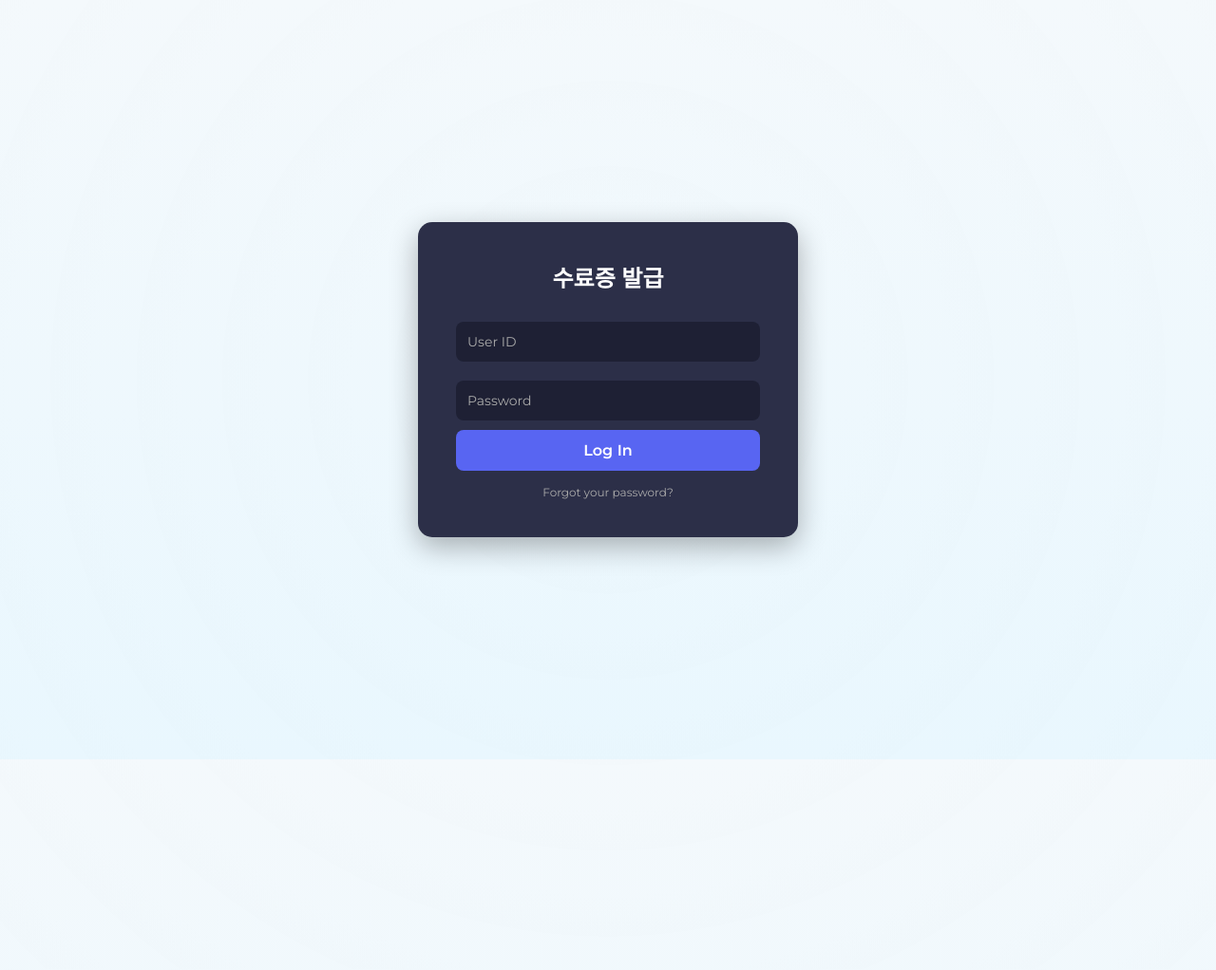
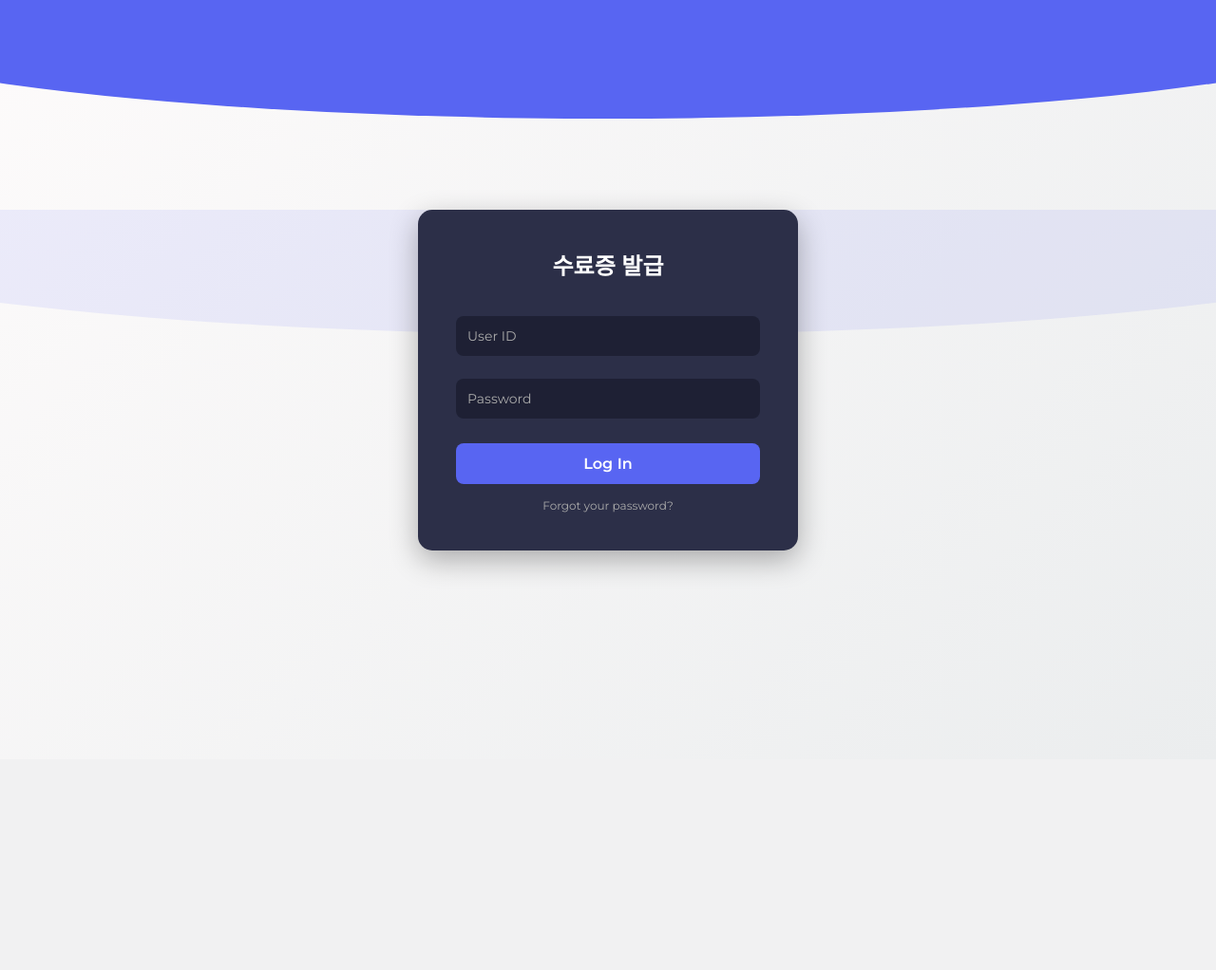
Before and after one commit to yunkijung/sk-python-group, a Flask app: page / in a window 1280 px wide; the page is wider, and only the part inside the window is pictured. Shown: that part at 95% size. After the commit the page ends 605 px from the top of that part, so only its background shows below. Run offline with Flask 3, Linux system fonts and the light colour scheme.

Commit message:
login.css file fixed

```diff
--- a/static/login.css
+++ b/static/login.css
@@ -1,20 +1,53 @@
 /* Google Fonts 적용 */
 @import url('https://fonts.googleapis.com/css2?family=Montserrat:wght@400;600&display=swap');
-/* 기본 스타일 */
+/* 기본 스타일 초기화 */
 * {
     margin: 0;
     padding: 0;
     box-sizing: border-box;
     font-family: 'Montserrat', sans-serif;
 }
+/* Body 스타일 */
 body {
-    background: linear-gradient(to bottom, #F4F9FC, #E9F7FE);
-    height: 100vh;
+    position: relative;
+    width: 100%;
+    min-height: 100vh;
+    /* 부드러운 그라디언트 배경 + 상단 파형 */
+    background: linear-gradient(135deg, #FDFBFB 0%, #EBEDEE 100%);
     display: flex;
     justify-content: center;
     align-items: center;
-    color: white;
-    overflow: hidden;
+    color: #333;
+}
+/* 파형(물결) 효과를 위해 가상 요소 사용 */
+/* 기존 초록색(#5A9D8B)을 로그인 폼에 어울리는 보라색(#5865F2)으로 변경 */
+body::before {
+    content: "";
+    position: absolute;
+    top: 0;
+    left: 0;
+    width: 100%;
+    height: 250px;
+    background: #5865F2; /* 변경된 색상 */
+    clip-path: ellipse(70% 50% at 50% 0%);
+    z-index: -1; /* 로그인 박스가 이 위에 올라오도록 뒤로 보냄 */
+}
+@keyframes floating {
+    0%, 100% { transform: scale(1); }
+    50% { transform: scale(1.05); }
+}
+/* 2) 추가적인 파형(ellipse) 스타일 (배경에 다른 레이어) */
+.login-container::before {
+    content: '';
+    position: absolute;
+    top: 0;
+    left: 0;
+    width: 100%;
+    height: 220px; /* 원하는 높이로 조절 */
+    background: #5865F2; /* 파형 색상 (버튼 컬러 계열) */
+    clip-path: ellipse(75% 60% at 50% 0%);
+    z-index: -1; /* 라디얼 그라디언트보다 위에 */
+    opacity: 0.1; /* 너무 튀지 않도록 살짝만 보이게 조절 */
 }
 /* 로그인 컨테이너 */
 .login-container {
@@ -24,22 +57,6 @@ body {
     display: flex;
     justify-content: center;
     align-items: center;
-}
-/* 배경 스타일 */
-body::before {
-    content: '';
-    position: absolute;
-    width: 150%;
-    height: 150%;
-    background: radial-gradient(circle, rgba(255, 255, 255, 0.05), transparent);
-    animation: floating 5s infinite ease-in-out;
-    top: -25%;
-    left: -25%;
-    z-index: -1;
-}
-@keyframes floating {
-    0%, 100% { transform: scale(1); }
-    50% { transform: scale(1.05); }
 }
 /* 로그인 박스 */
 .login-box {
@@ -56,23 +73,29 @@ body::before {
 .login-box h1 {
     font-size: 24px;
     color: white;
-    margin-bottom: 20px;
+    margin-bottom: 25px; /* 기존보다 살짝 여백 늘림 */
     font-weight: 600;
 }
 /* 입력 필드 */
 .txtb {
     width: 100%;
     padding: 12px;
-    margin: 10px 0;
+    margin: 12px 0; /* 필드 간 간격 */
     background: #1E2034;
     border: none;
     color: white;
     border-radius: 8px;
     outline: none;
     font-size: 14px;
+    transition: box-shadow 0.3s;
 }
 .txtb::placeholder {
     color: #aaa;
+}
+/* 포커스 시 강조 효과 */
+.txtb:focus {
+    background-color: #2D2F4C;
+    box-shadow: 0 0 5px rgba(88, 101, 242, 0.3); /* 파란빛 그림자 */
 }
 /* 로그인 버튼 */
 .login-btn {
@@ -85,10 +108,16 @@ body::before {
     font-weight: 600;
     border-radius: 8px;
     cursor: pointer;
-    transition: background 0.3s;
+    transition: background 0.3s, transform 0.3s;
+    margin-top: 14px; /* 버튼 위 여백 */
 }
 .login-btn:hover {
     background: #4851C6;
+    transform: translateY(-2px); /* 살짝 상승 */
+}
+.login-btn:active {
+    background: #3D45A1;
+    transform: translateY(0);
 }
 /* 비밀번호 찾기 링크 */
 .forgot-password {
@@ -102,3 +131,29 @@ body::before {
 .forgot-password:hover {
     color: #ddd;
 }
+/* (선택) 에러 메시지 박스 - 필요 시 활용 */
+.error-box {
+    margin-top: 10px;
+    padding: 12px;
+    background-color: #F8D7DA;
+    color: #721C24;
+    border-radius: 6px;
+    font-size: 14px;
+}
+/* 반응형 대응 */
+@media (max-width: 480px) {
+    .login-box {
+        padding: 30px;
+    }
+    .login-box h1 {
+        font-size: 20px;
+    }
+    .txtb {
+        padding: 10px;
+        font-size: 13px;
+    }
+    .login-btn {
+        padding: 10px;
+        font-size: 15px;
+    }
+}
```
